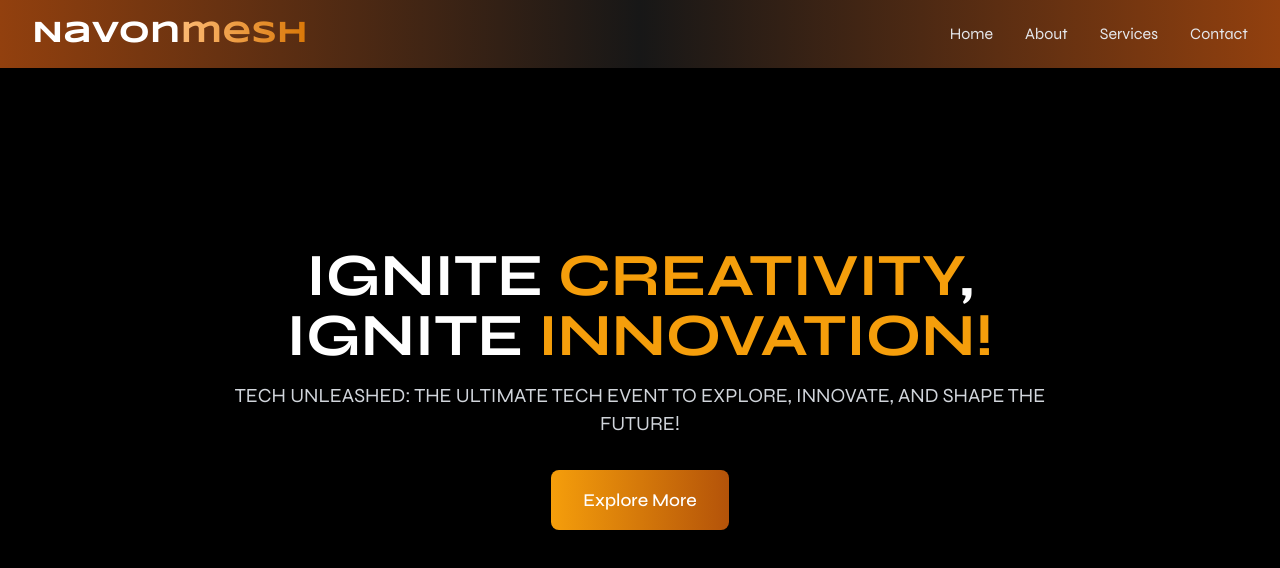
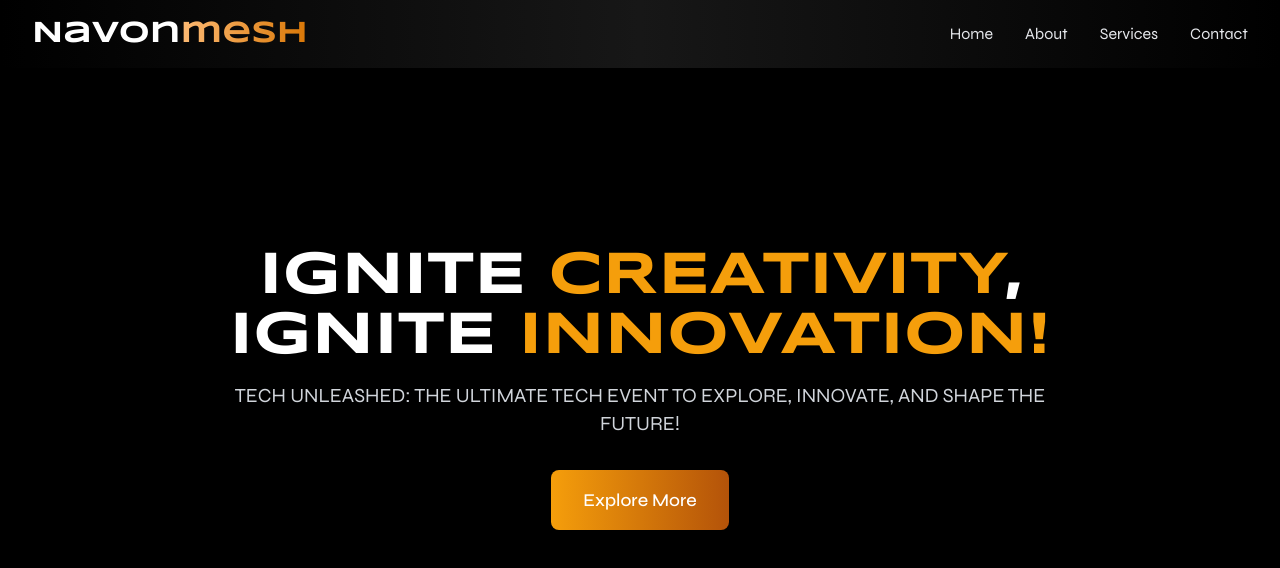
Before and after one commit to ShubhamDindorkar/Navonmesh, a React (Vite) app in the folder my-react-app/: page / in a window 1280 px wide. Shown: the top 568 px of the page. Built offline with nearby package versions, Linux system fonts and the light colour scheme.

Commit message:
black backgrouynd

```diff
--- a/my-react-app/src/components/Header.jsx
+++ b/my-react-app/src/components/Header.jsx
@@ -2,7 +2,7 @@ import React from 'react'
 
 const Header = () => {
   return (
-    <header className="bg-gradient-to-r from-amber-800 via-neutral-900 to-amber-800 shadow-md py-4 px-8">
+    <header className="bg-gradient-to-r from-black via-neutral-900 to-black shadow-md py-4 px-8">
       <nav className="max-w-7xl mx-auto flex justify-between items-center">
         <div className="logo">
           <h1 className="text-3xl font-bold text-white font-syncopate">
--- a/my-react-app/src/components/Hero.jsx
+++ b/my-react-app/src/components/Hero.jsx
@@ -2,16 +2,16 @@ import React from 'react'
 
 const Hero = () => {
   return (
-    <section className="h-[80vh] bg-black flex items-center justify-center font-syne">
+    <section className="h-[80vh] bg-black flex items-center justify-center">
       <div className="max-w-4xl mx-auto px-8 text-center">
-        <h1 className="text-6xl font-bold mb-4 text-white">
+        <h1 className="text-6xl font-bold mb-4 text-white font-syncopate">
           IGNITE <span className="text-amber-500">CREATIVITY</span>,<br/>
           IGNITE <span className="text-amber-500">INNOVATION!</span>
         </h1>
-        <p className="text-xl text-gray-300 mb-8">
+        <p className="text-xl text-gray-300 mb-8 font-syne">
           TECH UNLEASHED: THE ULTIMATE TECH EVENT TO EXPLORE, INNOVATE, AND SHAPE THE FUTURE!
         </p>
-        <button className="bg-gradient-to-r from-amber-500 to-amber-700 text-white px-8 py-4 rounded-lg text-lg font-medium hover:from-amber-600 hover:to-amber-800 transition-all">
+        <button className="bg-gradient-to-r from-amber-500 to-amber-700 text-white px-8 py-4 rounded-lg text-lg font-medium hover:from-amber-600 hover:to-amber-800 transition-all font-syne">
           Explore More
         </button>
       </div>
--- a/my-react-app/src/index.css
+++ b/my-react-app/src/index.css
@@ -14,6 +14,8 @@
 body {
   min-height: 100vh;
   width: 100%;
+  background-color: black;
+  color: white;
 }
 
 #root {
```
